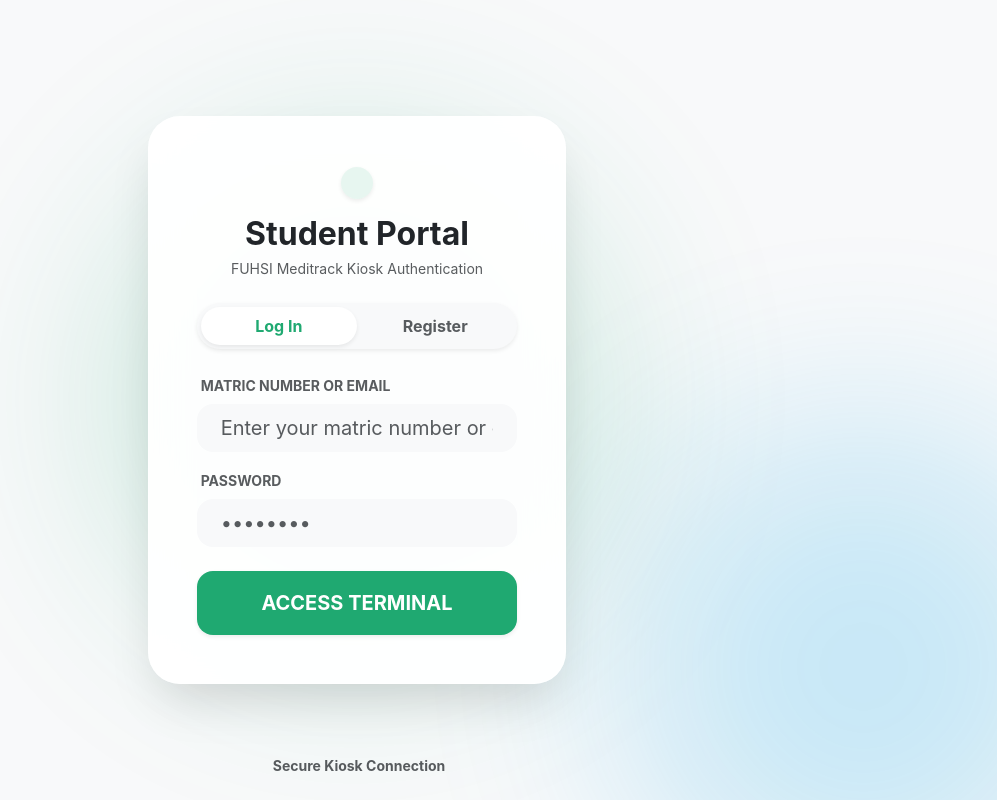
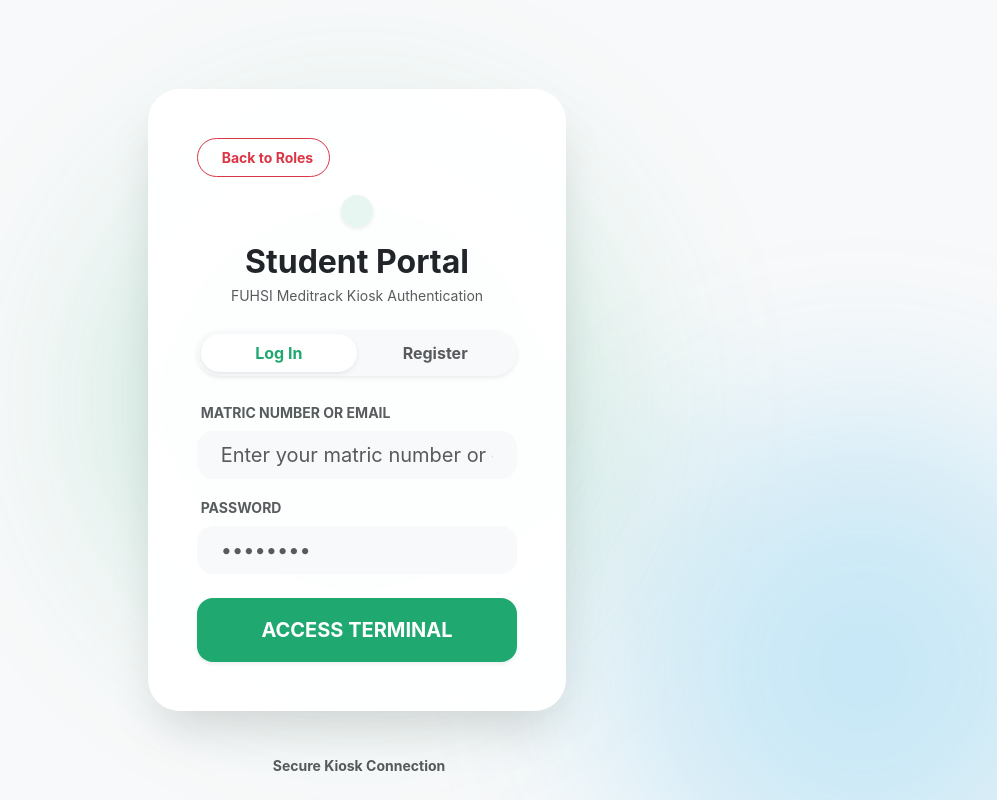
Before and after one commit to Gregz-tech/fuhsi-meditrack, a React (Vite) app: page /auth in a window 1280 px wide. Shown: the whole page, without its empty margins (283-1280 px from the left). Built offline with nearby package versions, Linux system fonts and the light colour scheme.

Commit message:
back to roles btn

```diff
--- a/src/pages/auth/AuthPage.jsx
+++ b/src/pages/auth/AuthPage.jsx
@@ -110,6 +110,16 @@ export default function AuthPage() {
             <div className="auth-blob auth-blob-2"></div>
 
             <div className="col-11 col-sm-8 col-md-6 col-lg-4 auth-card rounded-5 p-4 p-sm-5 position-relative">
+
+                {/* ⬅️ DANGER-THEMED BACK BUTTON */}
+                <div className="d-flex justify-content-start mb-3">
+                    <button
+                        onClick={() => navigate('/roles')}
+                        className="btn btn-outline-danger btn-sm rounded-pill px-3 py-2 fw-bold d-flex align-items-center transition-all hover-float"
+                    >
+                        <i className="bi bi-arrow-left-circle-fill me-2 fs-5"></i> Back to Roles
+                    </button>
+                </div>
 
                 <div className="text-center mb-4">
                     <div className="rounded-circle d-inline-flex p-3 mb-3 shadow-sm" style={{ backgroundColor: 'rgba(31, 169, 113, 0.1)', color: 'var(--color-primary)' }}>
```
